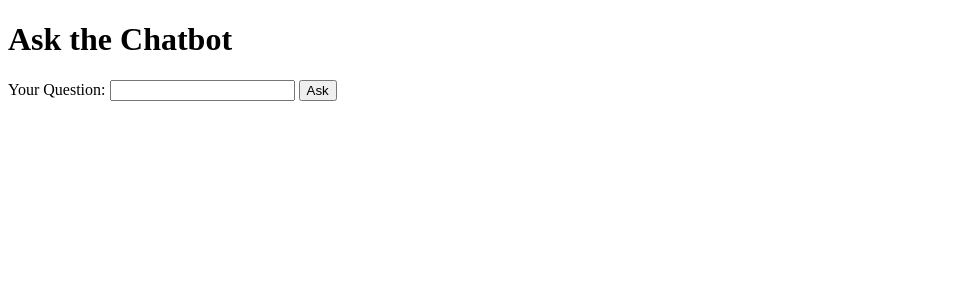
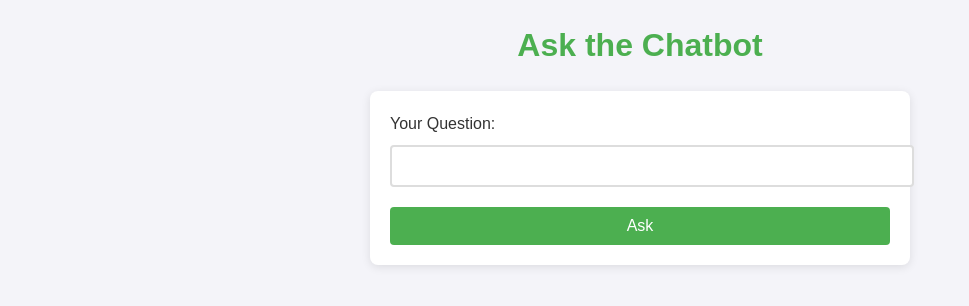
Before and after one commit to AlRashidIssa/Chatbot-Restaurant, a FastAPI app: template src/api/templates/index.html in a window 1280 px wide. Shown: the top 306 px of the page, without its empty margins (0-969 px from the left). Run offline with FastAPI, Linux system fonts and the light colour scheme; the template is opened without the code that fills it, so the values that code supplies are empty; parts of the project's set-up code (start-up, migrations or seed data) failed here and were passed over.

Commit message:
Add CSS code with HTML code in seem file index.html

```diff
--- a/src/api/templates/index.html
+++ b/src/api/templates/index.html
@@ -1,11 +1,88 @@
-<!-- templates/index.html -->
 <!DOCTYPE html>
 <html lang="en">
 <head>
     <meta charset="UTF-8">
     <meta name="viewport" content="width=device-width, initial-scale=1.0">
     <title>Chatbot Interface</title>
-    <link rel="stylesheet" href="{{ url_for('static', path='style.css') }}">
+    <style>
+        /* Reset some basic styles */
+        body, h1, form {
+            margin: 0;
+            padding: 0;
+            font-family: Arial, sans-serif;
+        }
+
+        /* Set the background and text color */
+        body {
+            background-color: #f4f4f9;
+            color: #333;
+            padding: 20px;
+            line-height: 1.6;
+        }
+
+        /* Style the main heading */
+        h1 {
+            text-align: center;
+            color: #4CAF50;
+            margin-bottom: 20px;
+        }
+
+        /* Style the form container */
+        form {
+            background-color: white;
+            padding: 20px;
+            max-width: 500px;
+            margin: 0 auto;
+            border-radius: 8px;
+            box-shadow: 0 2px 10px rgba(0, 0, 0, 0.1);
+        }
+
+        /* Style the form elements */
+        label {
+            display: block;
+            font-size: 1rem;
+            margin-bottom: 8px;
+        }
+
+        input[type="text"] {
+            width: 100%;
+            padding: 10px;
+            margin-bottom: 20px;
+            border: 2px solid #ddd;
+            border-radius: 4px;
+            font-size: 1rem;
+        }
+
+        button {
+            width: 100%;
+            padding: 10px;
+            background-color: #4CAF50;
+            color: white;
+            border: none;
+            border-radius: 4px;
+            font-size: 1rem;
+            cursor: pointer;
+        }
+
+        button:hover {
+            background-color: #45a049;
+        }
+
+        /* Style the chatbot response section */
+        h3 {
+            color: #333;
+            font-size: 1.2rem;
+            margin-top: 30px;
+        }
+
+        p {
+            background-color: #e9f7e9;
+            padding: 15px;
+            border-radius: 5px;
+            font-size: 1rem;
+            color: #555;
+        }
+    </style>
 </head>
 <body>
     <h1>Ask the Chatbot</h1>
```
